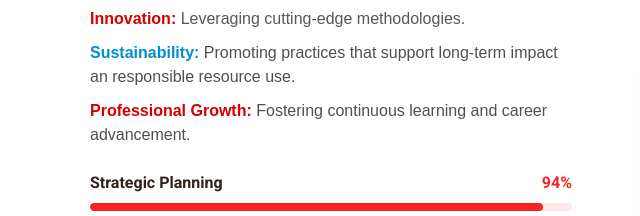
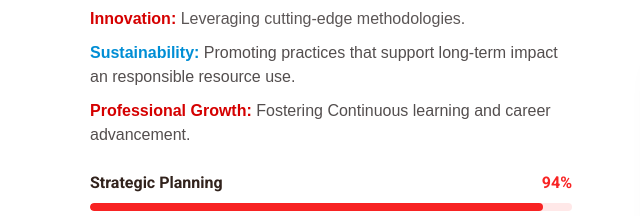
Before and after one commit to Emmanuelobakpolor/VIRL, a plain HTML site: page index.html in a window 1280 px wide. Shown: the part 1664-1880 px from the top of the page, 24-664 px from the left. Drawn offline with nearby package versions, Linux system fonts and the light colour scheme; animation ran at ten frames a second; files whose address does not match are found by name.

Commit message:
Update index.html

```diff
--- a/index.html
+++ b/index.html
@@ -211,7 +211,7 @@
 
                   <li style="margin-bottom: 10px;">
                   <strong style="color: #d50000;">Professional Growth:</strong>
-                  <span style="color: #534e4e;"> Fostering continuous learning and career advancement.</span>
+                  <span style="color: #534e4e;"> Fostering Continuous learning and career advancement.</span>
                 </li>
               </ul>
 
```
